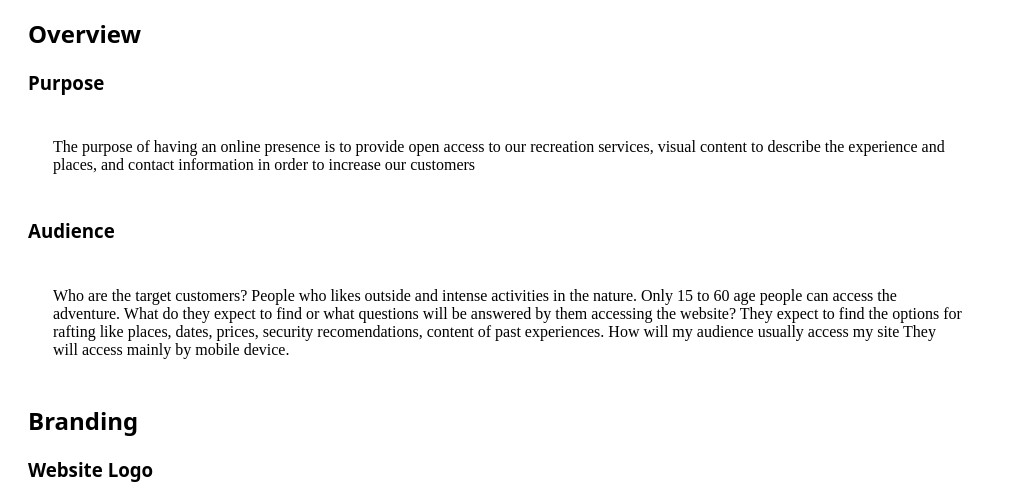
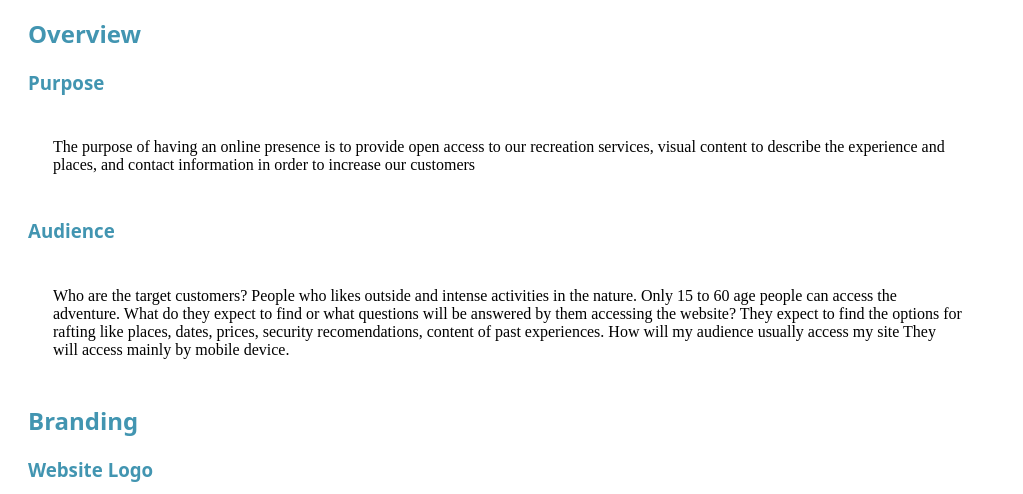
Before and after one commit to CarlosMedinaSullca/wdd130, a plain HTML site: page wwr/site-plan-rafting.html in a window 1280 px wide. Shown: the part 175-669 px from the top of the page, without its empty margins (0-1023 px from the left). Drawn offline with Linux system fonts and the light colour scheme.

Commit message:
Add files via upload

```diff
--- a/wwr/styles/site-plan-rafting.css
+++ b/wwr/styles/site-plan-rafting.css
@@ -5,10 +5,10 @@ body {
     padding: 20px;
 }
 :root {
-    --primary-color: var(#4295b1);
-    --secondary-color: var(#3dafc7);
-    --accent1-color: var(#38C9DD);
-    --accent2-color: var(#37DDD5);
+    --primary-color: #4295b1;
+    --secondary-color: #3dafc7;
+    --accent1-color: #38C9DD;
+    --accent2-color: #37DDD5;
 
     --heading-font: HankenGrotesk, sans;
     --paragraph-font: HankenGrotesk, sans;
```
